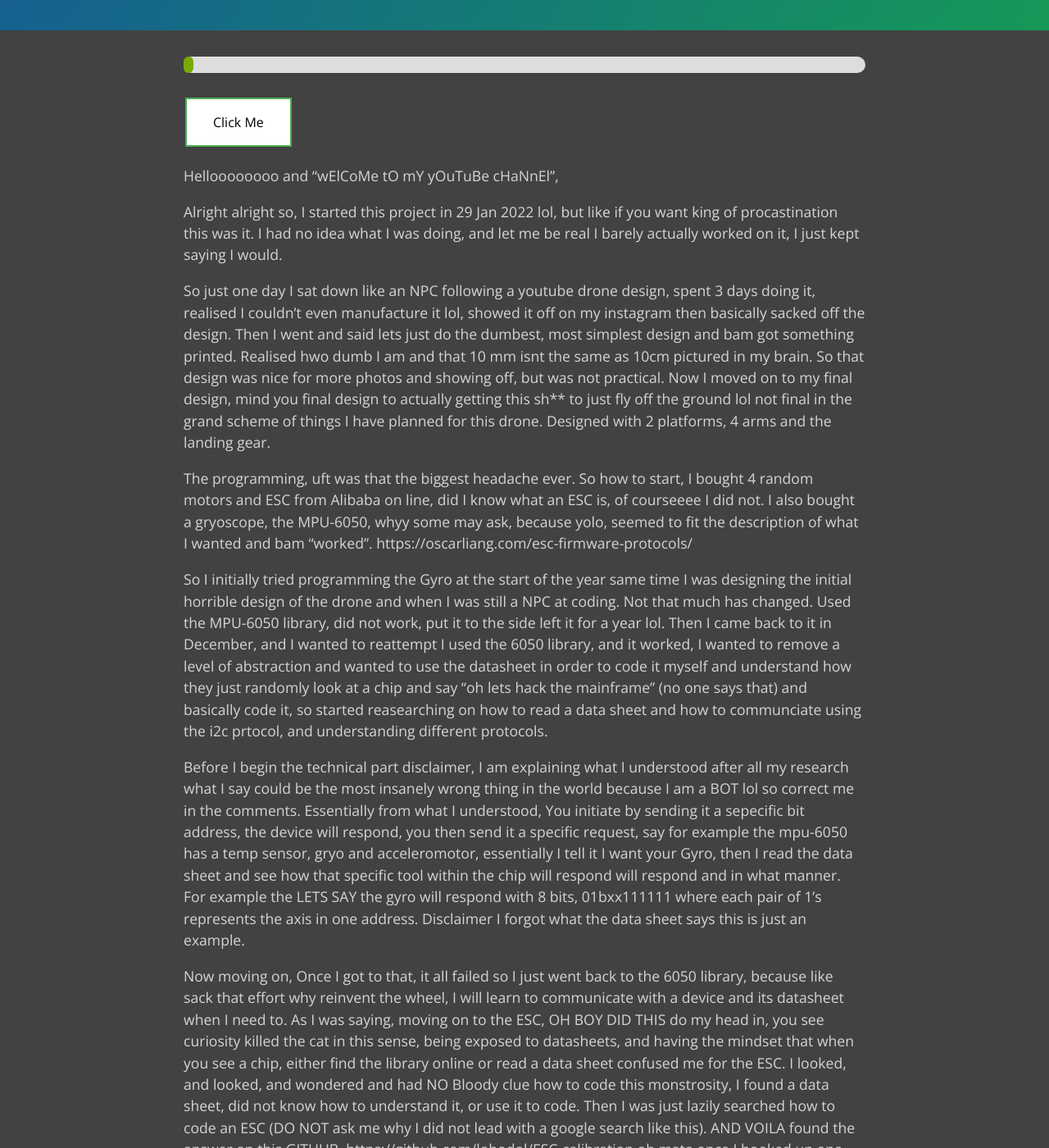
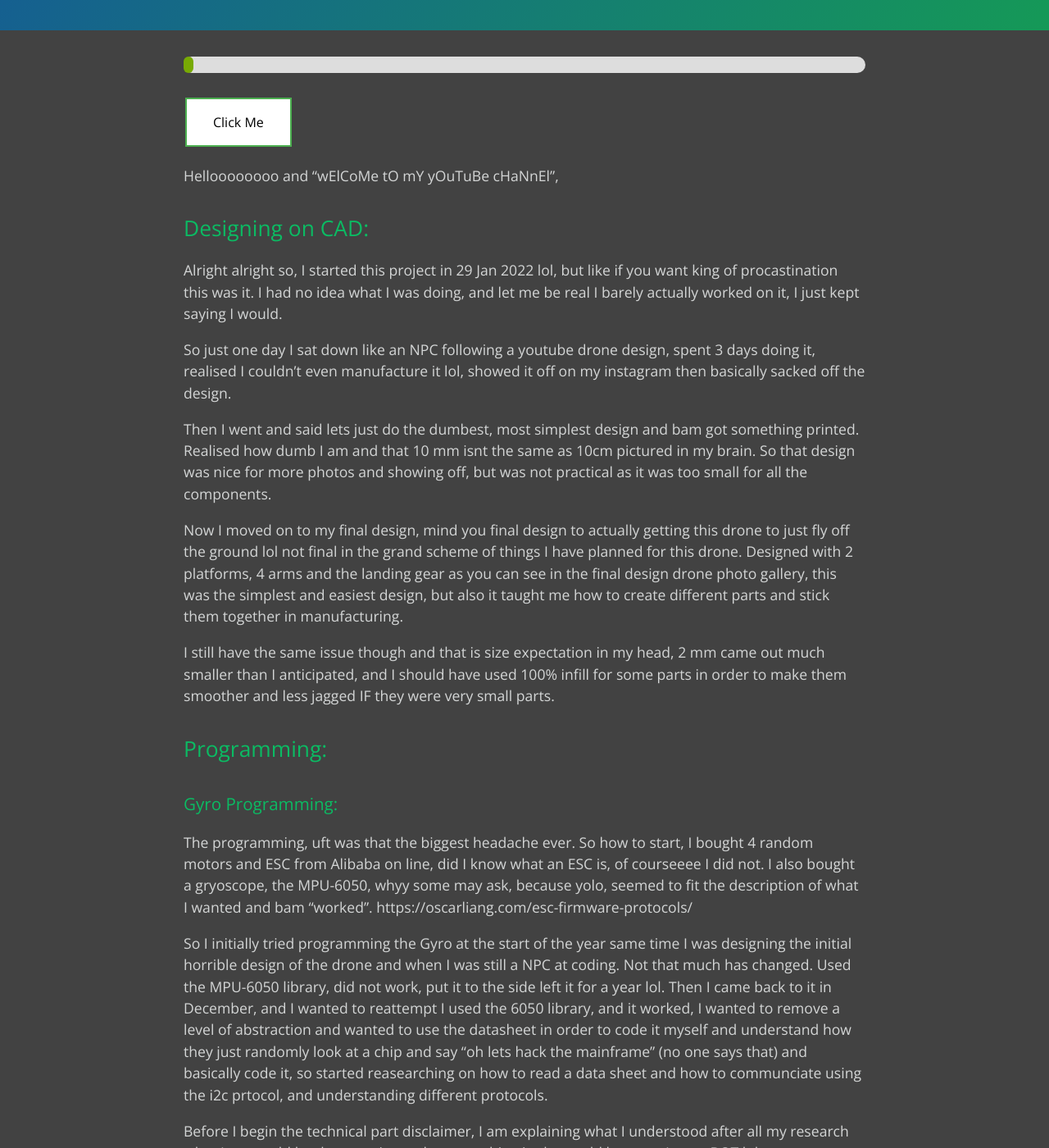
Before and after one commit to joey101/website, a Jekyll site: the page built from Blogs/QuadScript.md, in a window 1280 px wide and 1400 px high, scrolled down 346 px. Shown: the whole window at 82% size. Built offline with Jekyll 4.4.1, drawn with Linux system fonts in a browser that asks for light colours; our own code applies the rules of GitHub Pages for plain Markdown files.

Commit message:
adding to my blog

```diff
--- a/Blogs/QuadScript.md
+++ b/Blogs/QuadScript.md
@@ -1,15 +1,27 @@
 Helloooooooo and "wElCoMe tO mY yOuTuBe cHaNnEl",
 
+
+## Designing on CAD:
 
 Alright alright so, I started this project in 29 Jan 2022 lol, but like if you want king of procastination this was it. I had no idea
 what I was doing, and let me be real I barely actually worked on it, I just kept saying I would.
 
 So just one day I sat down like an NPC following a youtube drone design, spent 3 days doing it, realised I couldn't even manufacture it lol,
-showed it off on my instagram then basically sacked off the design. Then I went and said lets just do the dumbest, most simplest design and bam got something printed.
-Realised hwo dumb I am and that 10 mm isnt the same as 10cm pictured in my brain. So that design was nice for more photos and showing off, but was not
-practical. Now I moved on to my final design, mind you final design to actually getting this sh** to just fly off the ground lol not final in the grand scheme of
-things I have planned for this drone. Designed with 2 platforms, 4 arms and the landing gear.
+showed it off on my instagram then basically sacked off the design.
 
+Then I went and said lets just do the dumbest, most simplest design and bam got something printed. Realised how dumb I am and that 10 mm isnt the same as 10cm
+pictured in my brain. So that design was nice for more photos and showing off, but was not practical as it was too small for all the components.
+
+Now I moved on to my final design, mind you final design to actually getting this drone to just fly off the ground lol not final in the grand scheme of things I
+have planned for this drone. Designed with 2 platforms, 4 arms and the landing gear as you can see in the final design drone photo gallery, this was the simplest
+and easiest design, but also it taught me how to create different parts and stick them together in manufacturing.
+
+I still have the same issue though and that is size expectation in my head, 2 mm came out much smaller than I anticipated, and I should have used 100% infill for some parts
+in order to make them smoother and less jagged IF they were very small parts.
+
+## Programming:
+
+### Gyro Programming:
 
 The programming, uft was that the biggest headache ever. So how to start, I bought 4 random motors and ESC from Alibaba on line, did I know what an ESC is, of courseeee I did
 not. I also bought a gryoscope, the MPU-6050, whyy some may ask, because yolo, seemed to fit the description of what I wanted and bam "worked".
@@ -28,6 +40,8 @@ the mpu-6050 has a temp sensor, gryo and acceleromotor, essentially I tell it I
 will respond will respond and in what manner. For example the LETS SAY the gyro will respond with 8 bits, 01bxx111111 where each pair of 1's represents the axis
 in one address. Disclaimer I forgot what the data sheet says this is just an example.
 
+### ESC's Programming:
+
 Now moving on, Once I got to that, it all failed so I just went back to the 6050 library, because like sack that effort why reinvent the wheel, I will learn to
 communicate with a device and its datasheet when I need to. As I was saying, moving on to the ESC, OH BOY DID THIS do my head in, you see curiosity killed the cat in this
 sense, being exposed to datasheets, and having the mindset that when you see a chip, either find the library online or read a data sheet confused me for the ESC.
```
